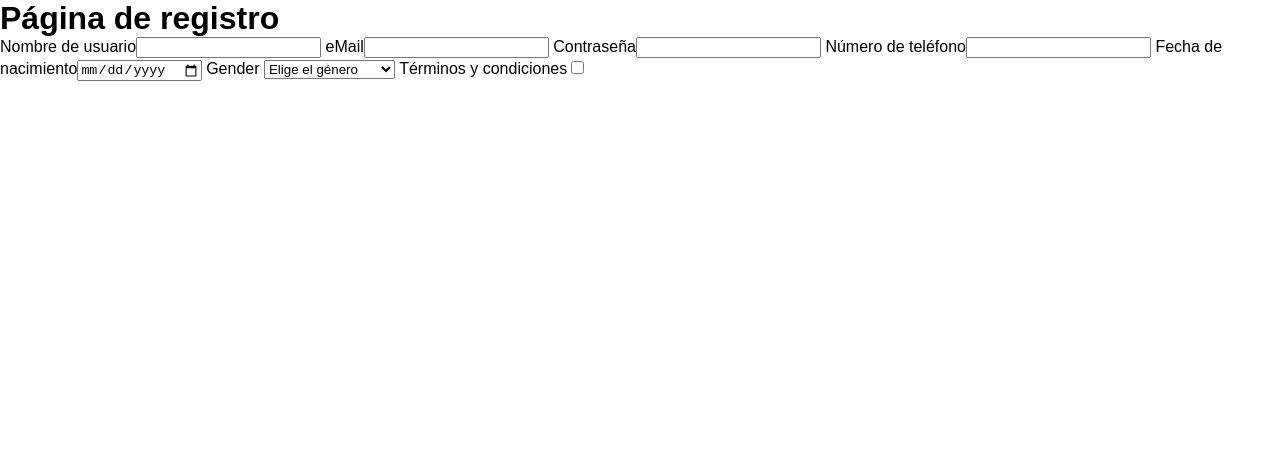
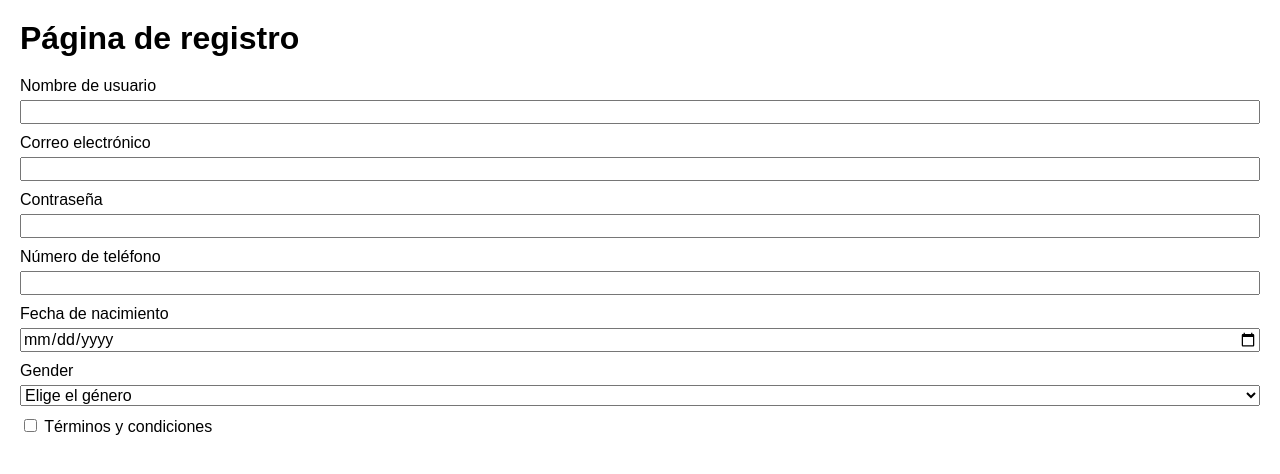
Before and after one commit to annarosesmarti/202309-w3ex1-formularios-anna-roses, a plain HTML site: page index.html in a window 1280 px wide. Drawn offline with Linux system fonts and the light colour scheme.

Commit message:
add labels and styles to the form

```diff
--- a/index.html
+++ b/index.html
@@ -12,21 +12,26 @@
 
 <body>
   <h1 class="title">Página de registro</h1>
-  <form>
-    <label for="username">Nombre de usuario</label><input id="username" type="text">
-    <label for="emial">eMail</label><input id="email" type="email">
-    <label for="password">Contraseña</label><input id="password" type="password">
-    <label for="phone">Número de teléfono</label><input id="phone" type="tel">
-    <label for="birthdate">Fecha de nacimiento</label><input id="birthdate" type="date">
-    <label for="gender">Gender</label>
-    <select id="gender">
+  <form class="parent-container">
+    <label class="item" for="username">Nombre de usuario</label><input class="input" id="username" type="text">
+    <label class="item" for="emial">Correo electrónico</label><input class="input" id="email" type="email">
+    <label class="item" for="password">Contraseña</label><input class="input" id="password" type="password">
+    <label class="item" for="phone">Número de teléfono</label><input class="input" id="phone" type="tel">
+    <label class="item" for="birthdate">Fecha de nacimiento</label><input class="input" id="birthdate" type="date">
+    <label class="item" for="gender">Gender</label>
+    <select class="input" id="gender">
       <option value="">Elige el género</option>
       <option value="Male">Hombre</option>
       <option value="Female">Mujer</option>
       <option value="Other">Otros</option>
       <option value="rather-not-say">Prefiero no decirlo</option>
     </select>
-    <label for="checkbox">Términos y condiciones</label><input id="checkbox" type="checkbox" </form>
+    <section class="terms">
+      <input id="checkbox" type="checkbox">
+      <label for="checkbox">Términos y
+        condiciones</label>
+    </section>
+  </form>
 
 </body>
 
--- a/styles/style.css
+++ b/styles/style.css
@@ -10,6 +10,9 @@
 ::before,
 ::after {
   box-sizing: border-box;
+  font-family: var(--main-font);
+  color: var(--main-color);
+  font-size: var(--main-font-size);
 }
 
 body,
@@ -18,13 +21,11 @@ h2,
 h3,
 p {
   margin: 0px;
-  font-family: var(--main-font);
-  color: var(--main-color);
-  font-size: var(--main-font-size);
 }
 
 .title {
   font-size: 2rem;
+  margin: 20px 0 5px 20px;
 }
 
 ul {
@@ -37,3 +38,19 @@ a {
   text-decoration: none;
   color: inherit;
 }
+
+.parent-container {
+  display: flex;
+  flex-direction: column;
+  align-items: stretch;
+  margin: 20px;
+}
+
+.input {
+  margin-top: 5px;
+  margin-bottom: 10px;
+}
+
+.terms {
+  display: inline-block;
+}
```
